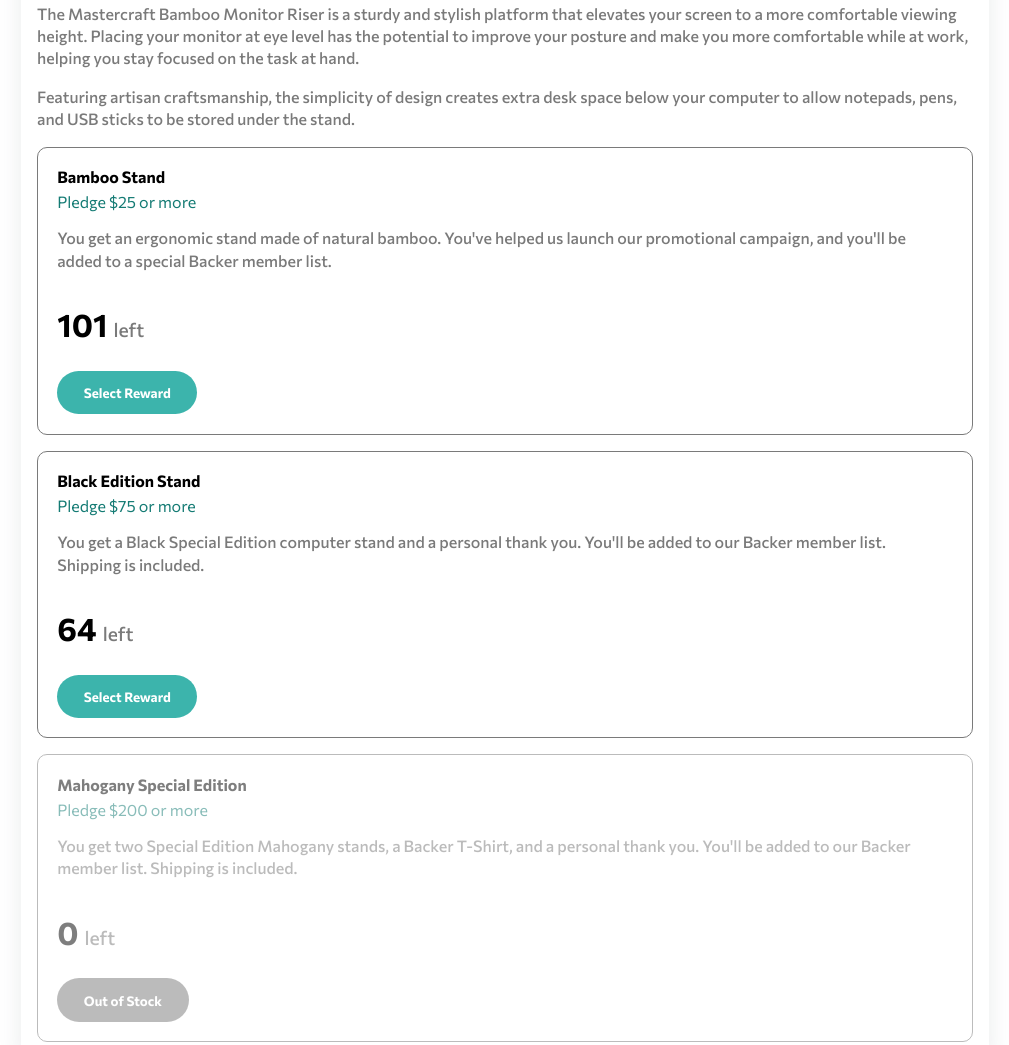
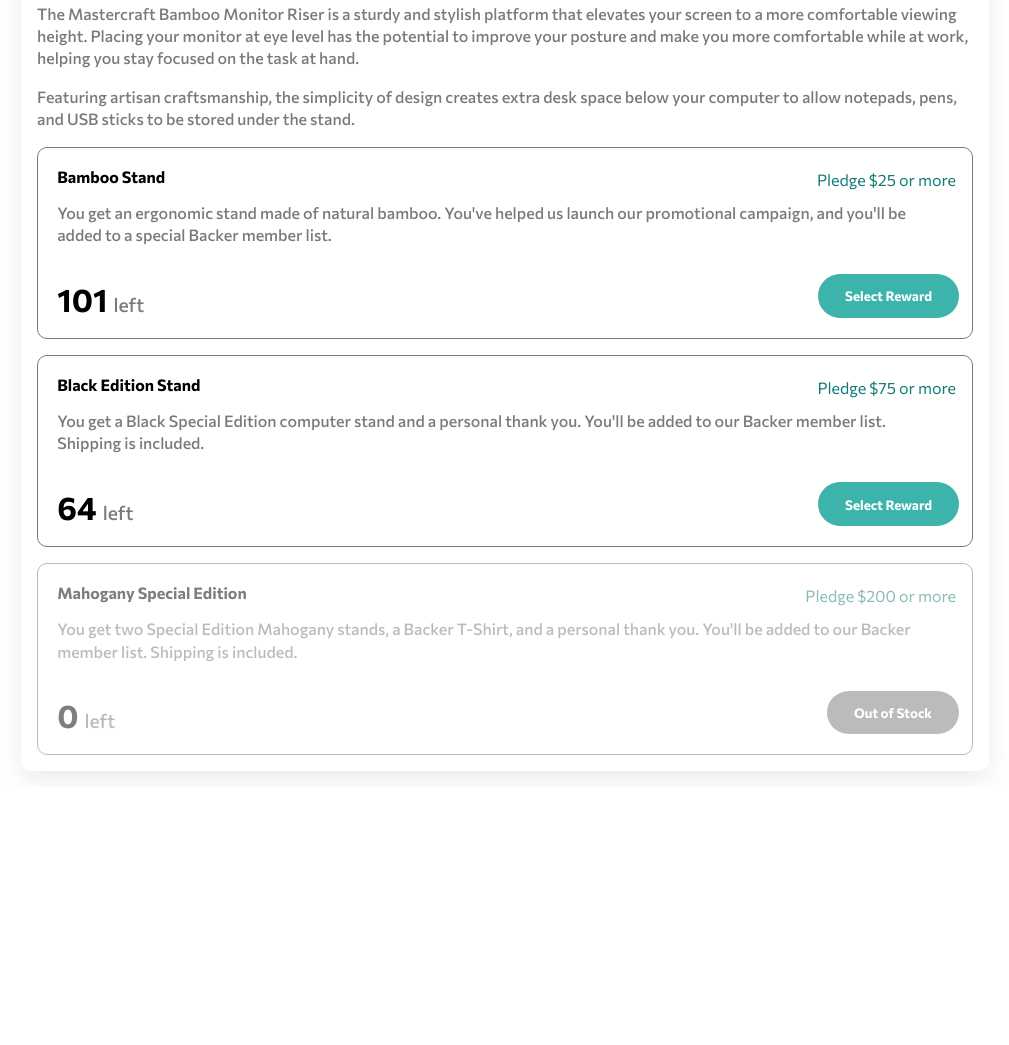
Before and after one commit to DynamesLuis/Crowdfunding-product-page-FM, a plain HTML site: page index.html in a window 1280 px wide. Shown: the part 890-1935 px from the top of the page, without its empty margins (135-1144 px from the left). After the commit the page ends 1677 px from the top, so only its background shows below. Drawn offline with Linux system fonts and the light colour scheme.

Commit message:
style: rewards section desktop

```diff
--- a/style.css
+++ b/style.css
@@ -3,6 +3,7 @@
 /*400 500 700*/
 :root {
     --Green-400: hsl(176, 50%, 47%);
+    --Green-400-hover: hsl(176, 48%, 37%);
     --Green-700: hsl(176, 72%, 28%);
     --Black: hsl(0, 0%, 0%);
     --Gray-500: hsl(0, 0%, 48%);
@@ -478,7 +479,7 @@ main>section {
         border-radius: 30px;
 
         &:hover {
-            opacity: .8;
+            background-color: var(--Green-400-hover);
         }
     }
 
@@ -522,7 +523,23 @@ main>section {
         }
     }
 
-    .stats-section progress {
+    .reward-container article{
+        position: relative;
+    }
 
+    .reward-container p.pledge {
+        position: absolute;
+        right: 1em;
+        top: 1em;
+    }
+
+    .reward-container .select-btn {
+        position: absolute;
+        right: 1em;
+        bottom: 1.5em;
+
+        &:hover {
+            background-color: var(--Green-400-hover);
+        }
     }
 }
```
